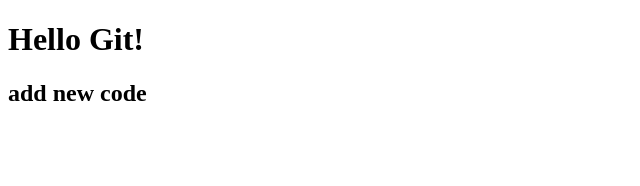
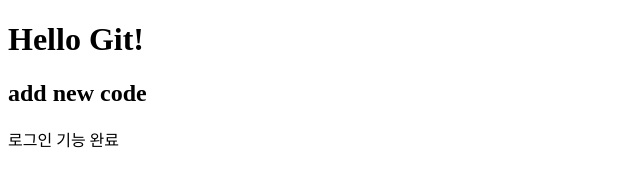
Before and after one commit to chungSungMin/Git_practice, a plain HTML site: page index.html in a window 1280 px wide. Shown: the whole page, without its empty margins (0-640 px from the left). Drawn offline with Linux system fonts and the light colour scheme.

Commit message:
Update index.html
Login function

```diff
--- a/index.html
+++ b/index.html
@@ -8,5 +8,6 @@
 <body>
     <h1>Hello Git!</h1>
     <h2>add new code </h2>
+    <p>로그인 기능 완료</p>
 </body>
 </html>
```
